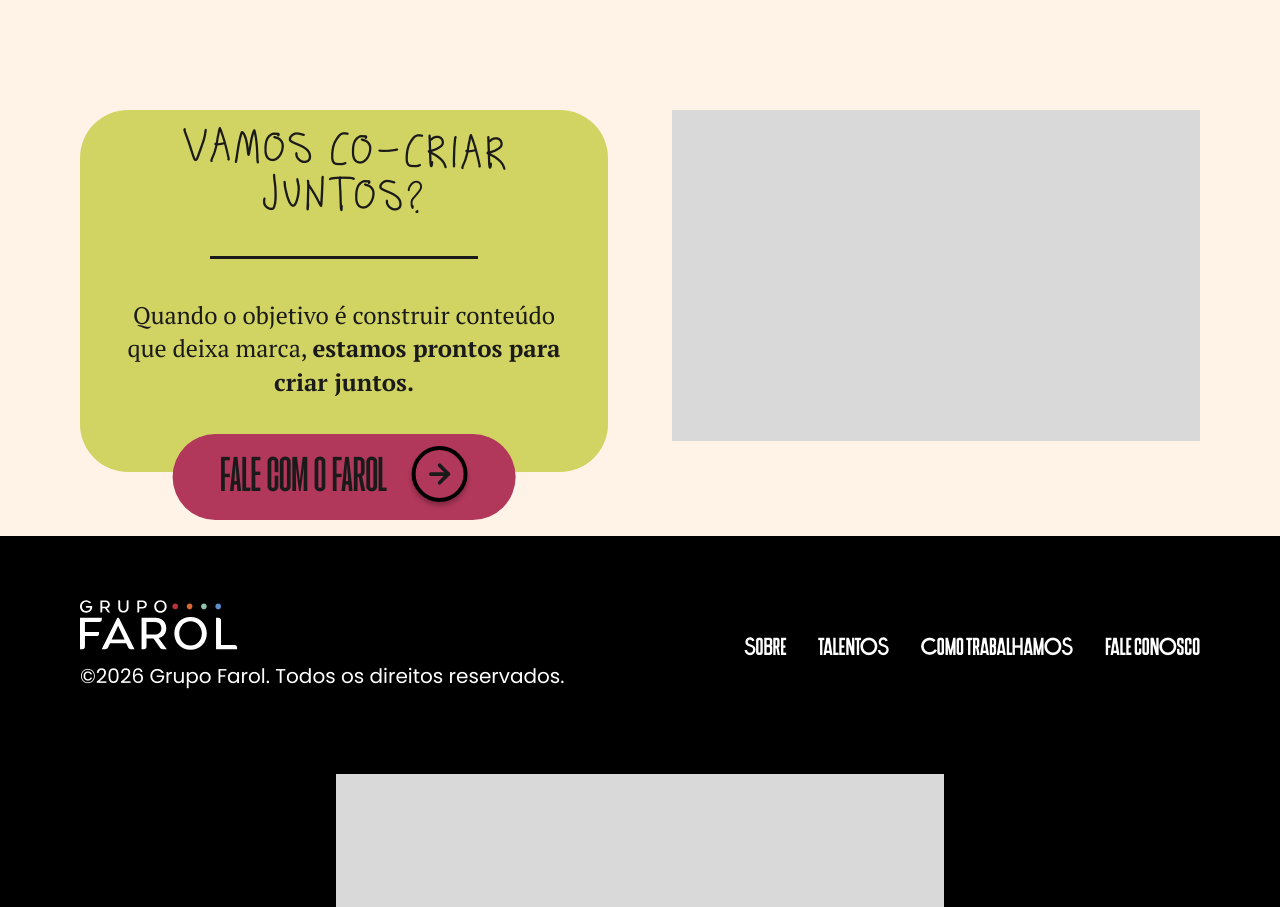
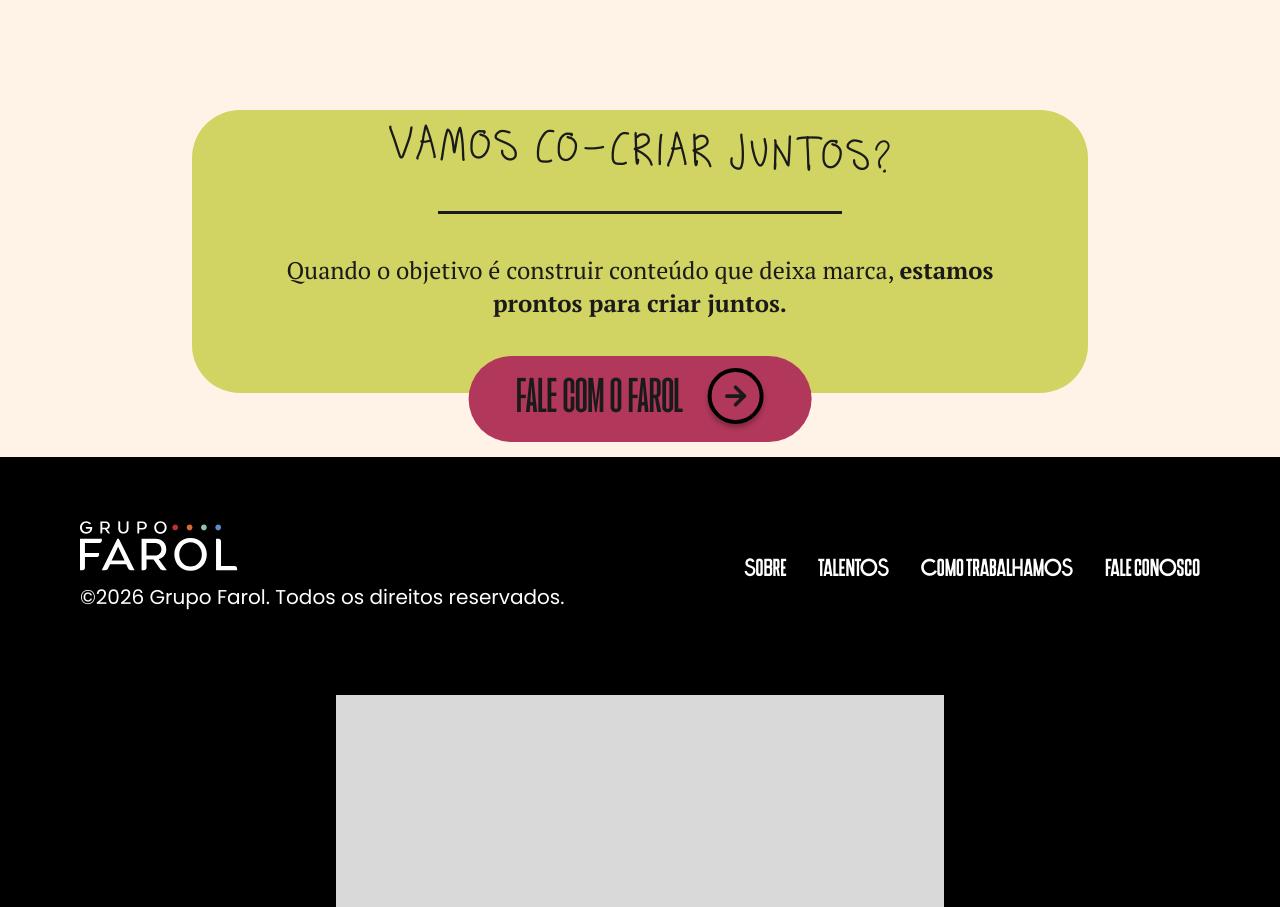
Before and after one commit to brunobezerra-pd/site-grupo-farol-v2, a Next.js app: page / in a window 1280 px wide. Shown: the part 4893-5800 px from the top of the page. Built offline with nearby package versions, Linux system fonts and the light colour scheme; no server answers; the database is empty.

Commit message:
fix: remove CTA placeholder and center card on desktop when no image is set

```diff
--- a/components/public/CTA.tsx
+++ b/components/public/CTA.tsx
@@ -72,7 +72,7 @@ export function CTA({
         id="contato"
         className="bg-[#fff2e7] px-[2rem] py-[4.5rem] text-[#1a1a1a] md:max-xl:px-[4rem] xl:px-[clamp(5rem,6.25vw,7.5rem)] xl:py-[clamp(4rem,3.75vw,4.5rem)]"
       >
-        <div className="grid w-full grid-cols-1 items-start gap-[6rem] xl:grid-cols-2 xl:gap-[clamp(4rem,5vw,6rem)]">
+        <div className={`grid w-full items-start gap-[6rem] ${imageUrl ? "xl:grid-cols-2 xl:gap-[clamp(4rem,5vw,6rem)]" : "xl:max-w-[56rem] xl:mx-auto"} grid-cols-1`}>
           <div className="relative flex w-full flex-col items-center justify-center gap-[3rem] rounded-[3rem] bg-[#d1d362] px-[2.5rem] pb-[4.5rem] pt-[2.5rem] xl:min-h-[clamp(12.75rem,21.146vw,25.375rem)] xl:gap-[clamp(2.5rem,2.5vw,3rem)] xl:pt-[1rem]">
             <h2 className="rotate-[1.56deg] text-center font-casual-human-display text-[3rem] font-bold leading-[0.94] xl:text-[clamp(3rem,3.333vw,4rem)]">
               VAMOS CO-CRIAR JUNTOS?
@@ -98,12 +98,12 @@ export function CTA({
             </Link>
           </div>
 
-          <div className="relative h-[31rem] w-full bg-[#d9d9d9] xl:aspect-[791/496] xl:h-auto">
-            {imageUrl ? (
-              // eslint-disable-next-line @next/next/no-img-element
+          {imageUrl ? (
+            <div className="relative h-[31rem] w-full xl:aspect-[791/496] xl:h-auto">
+              {/* eslint-disable-next-line @next/next/no-img-element */}
               <img src={imageUrl} alt="" className="h-full w-full object-cover" />
-            ) : null}
-          </div>
+            </div>
+          ) : null}
         </div>
       </section>
     </>
```
